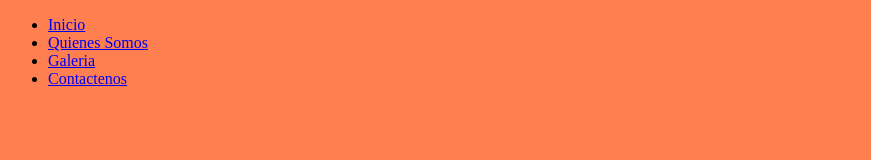
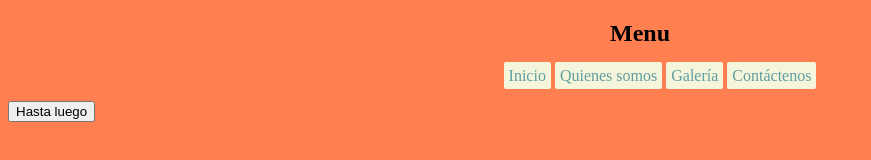
Before and after one commit to Erikasb000/boutiqueadsi, a plain HTML site: page index.html in a window 1280 px wide. Shown: the whole page, without its empty margins (0-871 px from the left). Drawn offline with Linux system fonts and the light colour scheme.

Commit message:
Añadiendo js

```diff
--- a/css/estilos.css
+++ b/css/estilos.css
@@ -1,3 +1,41 @@
-body{
-    background-color: coral;
+body {
+   background-color: coral;}
+
+#paguina-titulo{
+    text-align: center;
+
+
 }
+
+h1{
+    text-align: center;
+}
+
+#menu li{
+    display: inline-block;
+}
+
+#menu a{
+
+    color: cadetblue;
+    background-color: beige;
+    padding: 5px;
+    border-radius: 2px;
+    text-decoration: none;
+
+}
+
+#menu {
+    text-align: center;
+
+}
+
+p{
+
+    text-align: center;
+}
+
+
+main{
+    text-align: center;
+}
--- a/index.html
+++ b/index.html
@@ -6,19 +6,22 @@
     <meta name="viewport" content="width=device-width, initial-scale=1.0">
     <title>Document</title>
     <link rel="stylesheet" href="./css/estilos.css">
+    <script src="./js/despedida.js"></script>
 </head>
 <body>
-    <header>
+    <header class="Menu">
+        <h2 id="paguina-titulo" class="title"> Menu</h2>
         <nav>
-            <ul class="Listado">
-                <li class="Listado"> <a href="#">Inicio</a></li>
-                <li Class="Listado"> <a href="#">Quienes Somos</a></li>
-                <li Class="Listado"> <a href="#">Galeria</a></li>
-                <li Class="Listado"> <a href="#">Contactenos</a></li>
+            <ul id="menu" class="lista paises">
+                <li><a href="">Inicio</a></li>
+                <li><a href="">Quienes somos</a></li>
+                <li><a href="#">Galería</a></li>
+                <li><a href="#">Contáctenos</a></li>
 
 
             </ul>
         </nav>
     </header>
+<input type="button" onclick="despedida()" value="Hasta luego">
 </body>
 </html>
--- /dev/null
+++ b/js/despedida.js
@@ -0,0 +1,4 @@
+function despedida(){
+    alert ("Hasta luego");
+
+    }
```
